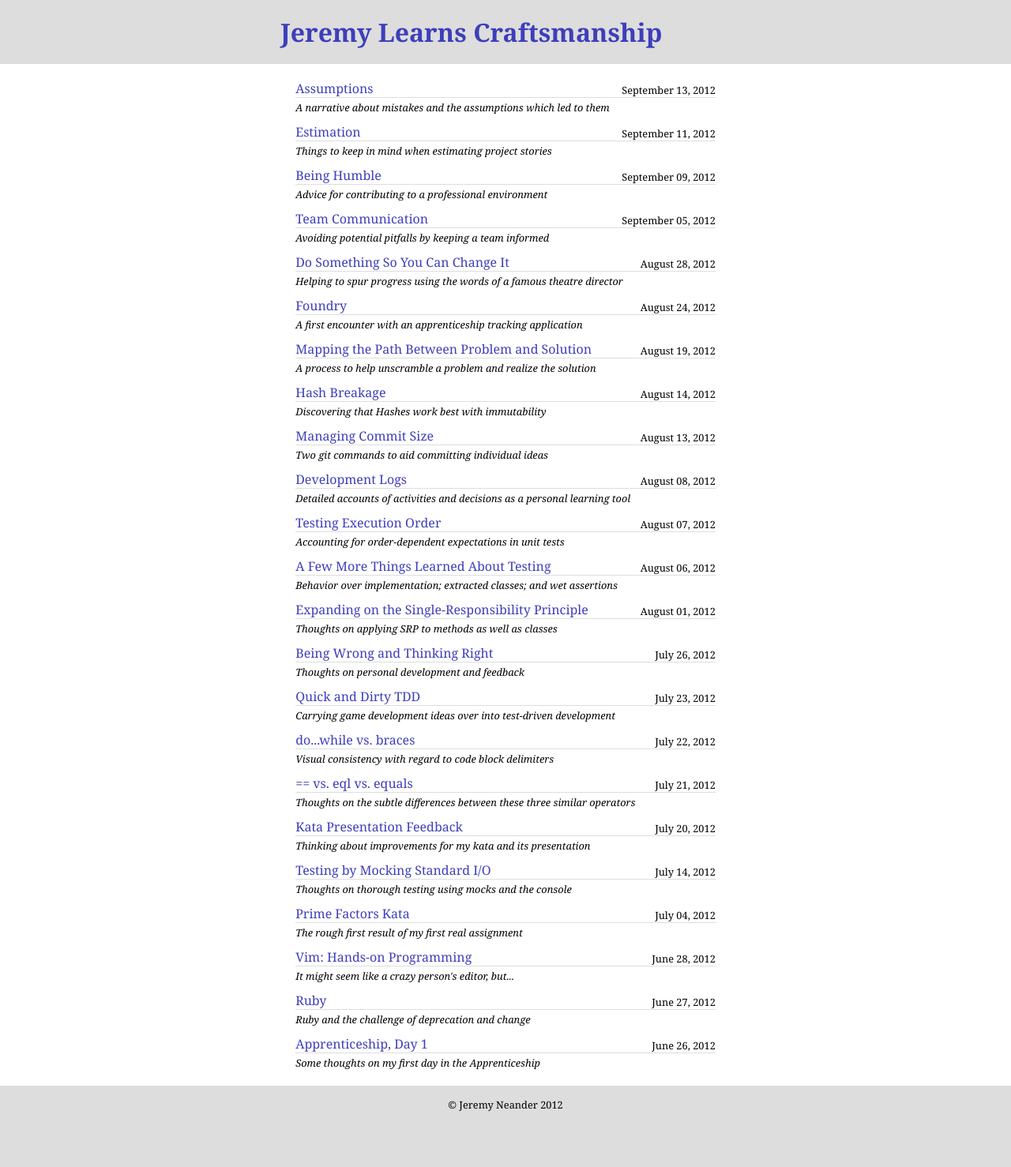
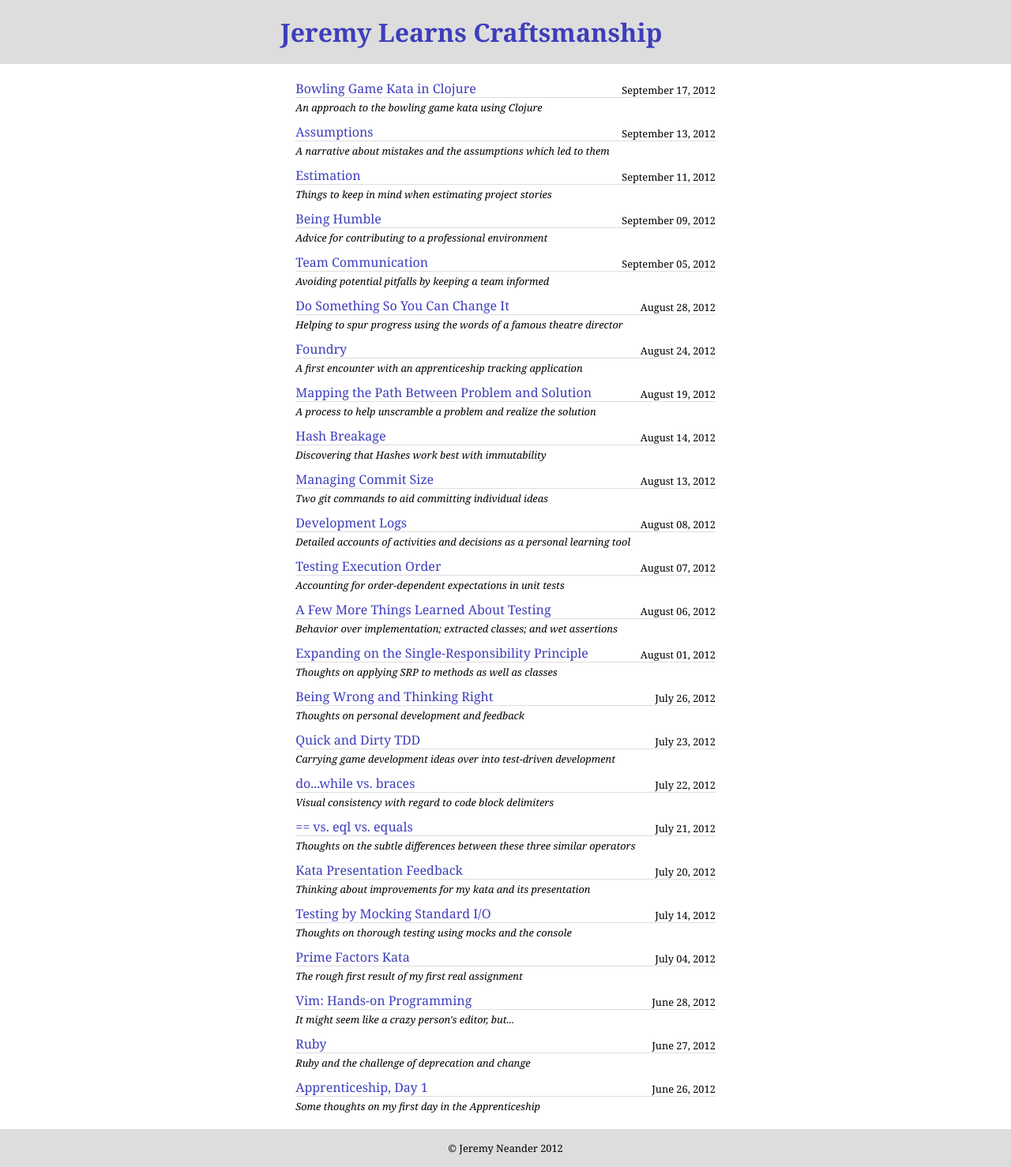
Before and after one commit to jneander/jneander.github.com, a Jekyll site: the page built from index.html, in a window 1280 px wide. Shown: the whole page at 79% size. Built offline with Jekyll 4.4.1, drawn with Linux system fonts in a browser that asks for light colours; before the commit the page ends 1423 px from its top, so only the background shows below that; some of the changed lines change nothing that is shown.

Commit message:
blog: Bowling Game Kata

```diff
--- /dev/null
+++ b/_posts/2012-09-17-bowling-game-kata-in-clojure.md
@@ -0,0 +1,295 @@
+---
+layout: blog_entry
+title: Bowling Game Kata in Clojure
+description: An approach to the bowling game kata using Clojure
+---
+To begin, we will set up our project directory. For testing, I prefer to use a library called speclj, along with leiningen for project management. For information on how to use these tools, please refer to the [leiningen](https://github.com/technomancy/leiningen) and [speclj](http://speclj.com) project sites.
+
+Use the following command in a directory of your choice to create a simple leiningen + speclj project.
+
+{% highlight bash %}
+lein new speclj bowling-game
+{% endhighlight %}
+
+This command will generate, among a few other things, a 'src' and 'spec' directory, each containing a clojure source file for our use.
+
+#####*src/bowling_game/core.clj*
+{% highlight clojure %}
+(ns bowling-game.core)
+{% endhighlight %}
+
+#####*spec/bowling_game/core_spec.clj*
+{% highlight clojure %}
+(ns bowling-game.core-spec  (:require [speclj.core :refer :all]
+            [examp.core :refer :all]))
+
+(describe "a test"
+  (it "FIXME, I fail."
+    (should= 0 1)))
+{% endhighlight %}
+
+In a separate terminal, navigate to the project directory we just created and run the following command.
+
+{% highlight bash %}
+lein spec -a
+{% endhighlight %}
+
+This command executes a leiningen process which runs all tests in the spec directory of our project. The '-a' flag keeps it running, automatically re-running tests when file contents have changed.
+
+###Gutterballs
+The example test provided isn't very useful. We'll replace that with our own test. We shall test that a complete game of gutter balls results in a score of zero.
+
+#####*spec/bowling_game/core_spec.clj*
+{% highlight clojure %}
+(describe "score"
+  (it "gutter game results in a score of zero"
+    (should= 0 (score (repeat 0)))))
+{% endhighlight %}
+
+Without a 'score' function in the source, this test will generate an error. We need to create this function.
+
+#####*src/bowling_game/core.clj*
+{% highlight clojure %}
+(defn score [rolls] 0)
+{% endhighlight %}
+
+In keeping with the practice of test-driven development, we write the minimum amount of code to make our tests pass. In this case, we expect that a "gutter game" in bowling will result in a score of zero. Without any other concerns, we explicitly return a value of zero.
+
+###One Pin Frames
+For our next step, we will test that a game of one-pin rolls results in a score of twenty.
+
+#####*spec/bowling_game/core_spec.clj*
+{% highlight clojure %}
+  (it "one-pin frames game results in a score of twenty"
+    (should= 20 (score (repeat 1))))
+{% endhighlight %}
+
+Now, we have two sequences of rolls that both should yield a score equal to their sum. We can change our 'score' function to match that expectation.
+
+#####*src/bowling_game/core.clj*
+{% highlight clojure %}
+(defn score [rolls]
+  (reduce + (take 20 rolls)))
+{% endhighlight %}
+
+The 'score' function now sums the first twenty values in the supplied sequences, yielding the appropriate values for both the gutter game and one-pin rolls game.
+
+No significant changes were made, leaving nothing to refactor.
+
+###Spares
+The next step is to test a game with a spare.
+
+#####*spec/bowling_game/core_spec.clj*
+{% highlight clojure %}
+  (it "spare frame adds next roll to score"
+    (should= 16 (score (concat [5 5 3] (repeat 0)))))
+{% endhighlight %}
+
+Given that the first two rolls total ten pins, this spare should be scored as the sum of these two rolls plus the next roll for a total of thirteen. The score for the next frame is the roll of three plus the next roll of zero. The total so far is sixteen, which should also be the final score after all other rolls are zero.
+
+This test relies on some logic in the 'score' function, so we must write that in.
+
+#####*src/bowling_game/core.clj*
+{% highlight clojure %}
+(defn- to-frames [rolls]
+  (lazy-seq (cons (if (= 10 (reduce + (take 2 rolls)))
+                    (take 3 rolls)
+                    (take 2 rolls))
+                  (to-frames (drop 2 rolls)))))
+
+(defn score [rolls]
+  (reduce + (map #(reduce + %)
+                 (take 10 (to-frames rolls)))))
+{% endhighlight %}
+
+The function 'score' now retrieves a sequence of lists from the function 'to-frames'. Each of these inner lists represents a frame, holding the rolls that contribute to each frame's score. In addition to the two rolls of a frame, the next roll in the sequence is included if the sum of the first two rolls is ten, indicating a spare.
+
+When receiving the lazy sequence from 'to-frames', function 'score' takes the first ten "frames" and maps them using the sum of their rolls. The resulting list is then reduced to a single sum as before.
+
+With our tests passing, it's time to consider refactoring the source. Without an explanation, it's difficult to follow what the algorithm is doing. Let's extract some helper functions.
+
+#####*src/bowling_game/core.clj*
+{% highlight clojure %}
+(defn- spare? [rolls]
+  (= 10 (reduce + (take 2 rolls))))
+
+(defn- rest-rolls [rolls]
+  (drop 2 rolls))
+
+(defn- to-frames [rolls]
+  (lazy-seq (cons (if (spare? rolls)
+                    (take 3 rolls)
+                    (take 2 rolls))
+                  (to-frames (rest-rolls rolls)))))
+
+(defn score [rolls]
+  (reduce + (map #(reduce + %)
+                 (take 10 (to-frames rolls)))))
+{% endhighlight %}
+
+We have created two helper functions, 'spare?' and 'rest-rolls', to clarify what our 'to-frames' function is doing. Function 'spare?' evaluates the next two rolls in a sequence and compares their sum to a value of ten. True is returned if the sum qualifies as a spare, false otherwise.
+
+Function 'rest-rolls' removes the first two rolls from a sequence so that the sequence now begins with the first roll of the next frame.
+
+We're not done, yet. Our two original functions are still a little unclear. We can extract another pair of functions.
+
+#####*src/bowling_game/core.clj*
+{% highlight clojure %}
+(defn- sum [rolls]
+  (reduce + rolls))
+
+(defn- spare? [rolls]
+  (= 10 (sum (take 2 rolls))))
+
+(defn- rolls-for-frame [rolls]
+  (if (spare? rolls)
+    (take 3 rolls)
+    (take 2 rolls)))
+
+(defn- rest-rolls [rolls]
+  (drop 2 rolls))
+
+(defn- to-frames [rolls]
+  (lazy-seq (cons (rolls-for-frame rolls)
+                  (to-frames (rest-rolls rolls)))))
+
+(defn score [rolls]
+  (sum (map sum (take 10 (to-frames rolls)))))
+{% endhighlight %}
+
+Function 'sum' simply adds together the values in a sequence, rolls in this case, and returns that sum. Function 'rolls-for-frame' returns the first two rolls in the sequence, or the first three if the result of the first two is a spare. These are the rolls which contribute to a given frame's score.
+
+###Strikes
+The next step is to write a test for scoring strikes.
+
+#####*spec/bowling_game/core_spec.clj*
+{% highlight clojure %}
+  (it "strike game adds next two rolls to score"
+    (should= 26 (score (concat [10 5 3] (repeat 0)))))
+{% endhighlight %}
+
+A strike is scored by taking ten (the number of pins knocked down) plus the total of the next two rolls. We currently check for spares. We need to do the same for strikes.
+
+#####*src/bowling_game/core.clj*
+{% highlight clojure %}
+(defn- sum [rolls]
+  (reduce + rolls))
+
+(defn- spare? [rolls]
+  (= 10 (sum (take 2 rolls))))
+
+(defn- rolls-for-frame [rolls]
+  (if (or (= 10 (first rolls)) (spare? rolls))
+    (take 3 rolls)
+    (take 2 rolls)))
+
+(defn- rest-rolls [rolls]
+  (if (= 10 (first rolls))
+    (drop 1 rolls)
+    (drop 2 rolls)))
+
+(defn- to-frames [rolls]
+  (lazy-seq (cons (rolls-for-frame rolls)
+                  (to-frames (rest-rolls rolls)))))
+
+(defn score [rolls]
+  (sum (map sum (take 10 (to-frames rolls)))))
+{% endhighlight %}
+
+With the tests passing, we have a chance to refactor again. There's some duplication we can eliminate by extracting another helper function.
+
+#####*src/bowling_game/core.clj*
+{% highlight clojure %}
+(defn- sum [rolls]
+  (reduce + rolls))
+
+(defn- spare? [rolls]
+  (= 10 (sum (take 2 rolls))))
+
+(defn- strike? [rolls]
+  (= 10 (first rolls)))
+
+(defn- rolls-for-frame [rolls]
+  (if (or (strike? rolls) (spare? rolls))
+    (take 3 rolls)
+    (take 2 rolls)))
+(defn- rest-rolls [rolls]
+  (if (= 10 (first rolls))
+    (drop 1 rolls)
+    (drop 2 rolls)))
+
+(defn- to-frames [rolls]
+  (lazy-seq (cons (rolls-for-frame rolls)
+                  (to-frames (rest-rolls rolls)))))
+
+(defn score [rolls]
+  (sum (map sum (take 10 (to-frames rolls)))))
+{% endhighlight %}
+
+Function 'strike?' is very similar to function 'spare?'. They are both used when grouping rolls together in 'rolls-for-frame', since both a strike and a spare use three consecutive rolls in the sequence. Additionally, 'strike?' is used to determine whether the next frame begins with the next roll or the one after that.
+
+###The Perfect Game
+There is one final test to write. This one will confirm that a perfect game (all strikes) evaluates with a score of three hundred.
+
+#####*spec/bowling_game/core_spec.clj*
+{% highlight clojure %}
+  (it "perfect game results in a score of three hundred"
+    (should= 300 (score (repeat 10)))))
+{% endhighlight %}
+
+Without making any changes, all of our tests are passing. We now have a function to score a game of bowling.
+
+###The Complete Source
+#####*spec/bowling_game/core_spec.clj*
+{% highlight clojure %}
+(ns bowling-game.core-spec
+  (:require [speclj.core :refer :all]
+            [bowling_game_clojure.core :refer :all]))
+
+(describe "score"
+  (it "gutter game results in a score of zero"
+    (should= 0 (score (repeat 0))))
+
+  (it "one-pin frames game results in a score of twenty"
+    (should= 20 (score (repeat 1))))
+
+  (it "spare frame adds next roll to score"
+    (should= 16 (score (concat [5 5 3] (repeat 0)))))
+
+  (it "strike game adds next two rolls to score"
+    (should= 26 (score (concat [10 5 3] (repeat 0)))))
+
+  (it "perfect game results in a score of three hundred"
+    (should= 300 (score (repeat 10))))
+{% endhighlight %}
+
+#####*src/bowling_game/core.clj*
+{% highlight clojure %}
+(ns bowling-game.core)
+
+(defn- score-frame [rolls]
+  (reduce + rolls))
+
+(defn- spare? [rolls]
+  (= 10 (sum (take 2 rolls))))
+
+(defn- strike? [rolls]
+  (= 10 (first rolls)))
+
+(defn- rolls-for-frame [rolls]
+  (if (or (strike? rolls) (spare? rolls))
+    (take 3 rolls)
+    (take 2 rolls)))
+
+(defn- rest-rolls [rolls]
+  (if (= 10 (first rolls))
+    (drop 1 rolls)
+    (drop 2 rolls)))
+
+(defn- to-frames [rolls]
+  (lazy-seq (cons (rolls-for-frame rolls)
+                  (to-frames (rest-rolls rolls)))))
+(defn score [rolls]
+  (sum (map sum (take 10 (to-frames rolls)))))
+
+{% endhighlight %}
--- a/css/styles.css
+++ b/css/styles.css
@@ -47,14 +47,17 @@
 
 .center { text-align: center; }
 
-div.content h2 {
-  margin-bottom: 0.8em;
+div.content h2, h3 {
   border-bottom-width: 1px;
   border-bottom-style: solid;
   border-bottom-color: #ddd;
 }
 
-div.content :nth-child(2) { margin-top: 0px; }
+div.content p { margin: 1em 0px 1em 0px; }
+
+div.content :first-child { margin-top: 0px; }
+
+div.content h2, h3, h4, h5 { margin: 1em 0px 0px 0px; }
 
 div.content :last-child { margin-bottom: 0px; }
 
--- a/css/syntax.css
+++ b/css/syntax.css
@@ -1,4 +1,10 @@
-.highlight  { background: #e3e3e3; padding: 10px; font-family: "Lucida Console", Monaco, monospace}
+.highlight  {
+  background: #e3e3e3;
+  padding: 10px;
+  margin: 10px 0px 0px 0px;
+  font-family: "Lucida Console", Monaco, monospace
+}
+
 .highlight pre { margin: 0px }
 .highlight .c { color: #999988; font-style: italic } /* Comment */
 .highlight .err { color: #a61717; background-color: #e3d2d2 } /* Error */
```
